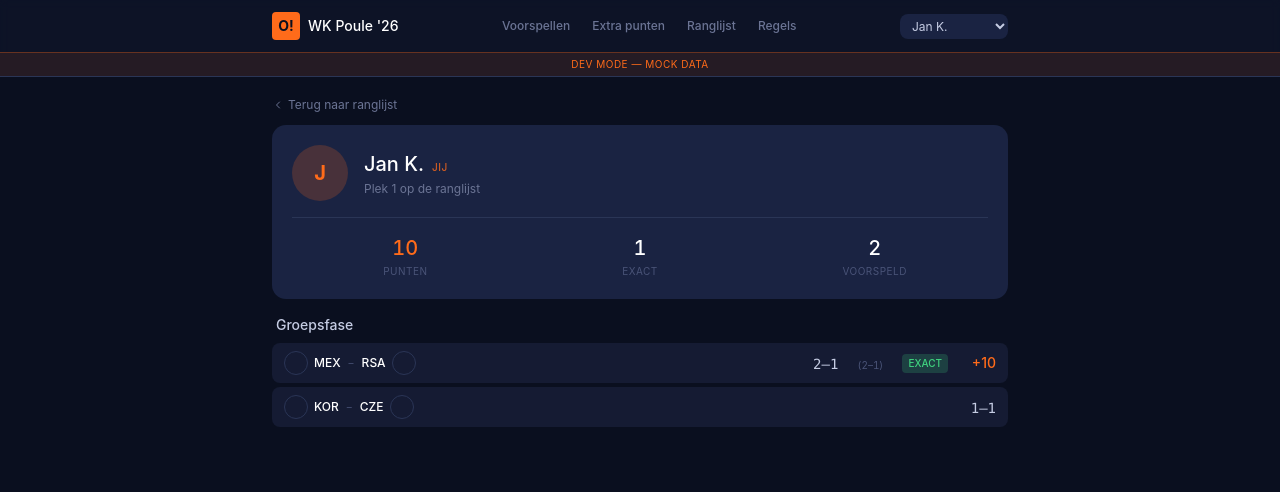
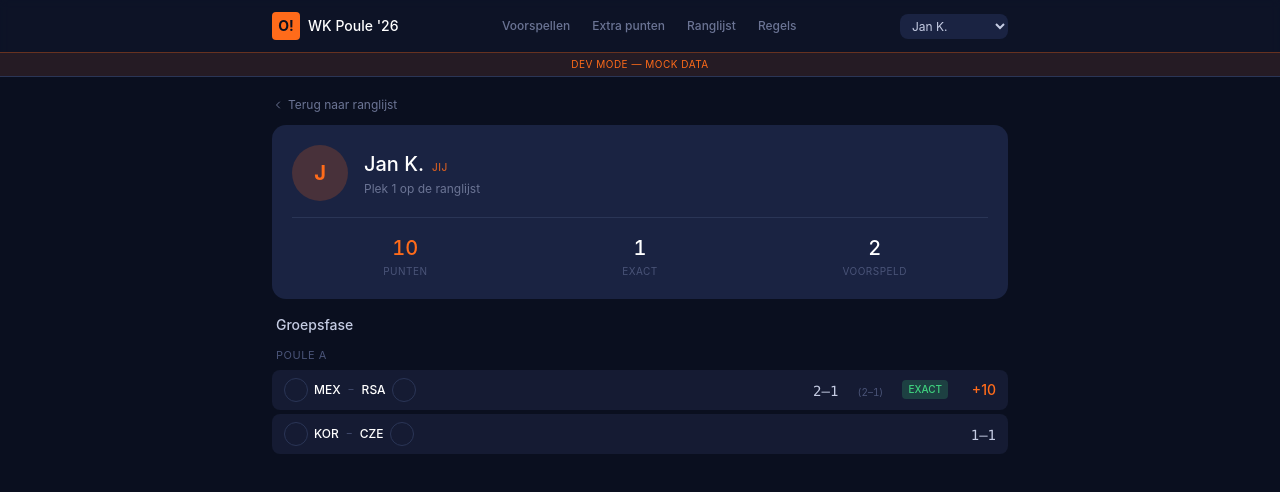
Before and after one commit to Guidoznl/OMG-WK-POULE-TEST, a Next.js app: page /speler/user-jan in a window 1280 px wide. Shown: the top 492 px of the page. Built offline with nearby package versions, Linux system fonts and the light colour scheme.

Commit message:
Refactor prediction grouping by stage and group
Grouped predictions by stage and, for group stage, by group label while maintaining chronological order within each group.

```diff
--- a/app/speler/[id]/page.tsx
+++ b/app/speler/[id]/page.tsx
@@ -56,16 +56,45 @@ export default function PlayerProfilePage() {
     return map
   }, [stages])
 
-  // Groepeer voorspellingen per fase
+  // Groepeer voorspellingen per fase. Binnen de groepsfase (stage_id 1) ook
+  // nog eens per poule (group_label), met behoud van chronologie binnen elke poule.
   const grouped = useMemo(() => {
-    const groups = new Map<number, PlayerPrediction[]>()
+    // Eerst per fase
+    const byStage = new Map<number, PlayerPrediction[]>()
     for (const p of predictions) {
-      if (!groups.has(p.stage_id)) groups.set(p.stage_id, [])
-      groups.get(p.stage_id)!.push(p)
+      if (!byStage.has(p.stage_id)) byStage.set(p.stage_id, [])
+      byStage.get(p.stage_id)!.push(p)
     }
-    return Array.from(groups.entries())
+
+    return Array.from(byStage.entries())
       .sort(([a], [b]) => a - b)
-      .map(([stageId, preds]) => ({ stageId, preds }))
+      .map(([stageId, preds]) => {
+        // Heeft deze fase poule-labels? (groepsfase wel, knockout niet)
+        const hasGroups = preds.some(p => p.group_label)
+
+        if (!hasGroups) {
+          // Geen poules: gewoon één lijst, chronologisch
+          return {
+            stageId,
+            subGroups: [{ label: null as string | null, preds: [...preds].sort(byKickoff) }],
+          }
+        }
+
+        // Wel poules: groepeer per group_label
+        const byGroup = new Map<string, PlayerPrediction[]>()
+        for (const p of preds) {
+          const key = p.group_label || 'Overig'
+          if (!byGroup.has(key)) byGroup.set(key, [])
+          byGroup.get(key)!.push(p)
+        }
+        const subGroups = Array.from(byGroup.entries())
+          .sort(([a], [b]) => a.localeCompare(b)) // Group A, B, C...
+          .map(([label, gPreds]) => ({
+            label,
+            preds: [...gPreds].sort(byKickoff),
+          }))
+        return { stageId, subGroups }
+      })
   }, [predictions])
 
   if (loading) {
@@ -127,21 +156,33 @@ export default function PlayerProfilePage() {
           </div>
         </div>
 
-        {/* Voorspellingen per fase */}
+        {/* Voorspellingen per fase, binnen groepsfase per poule */}
         {grouped.length === 0 ? (
           <p className="text-ink-400 text-sm text-center py-12">
             {isMe ? 'Je hebt nog geen voorspellingen ingediend.' : 'Deze speler heeft nog geen voorspellingen ingediend.'}
           </p>
         ) : (
-          <div className="space-y-5">
-            {grouped.map(({ stageId, preds }) => (
+          <div className="space-y-6">
+            {grouped.map(({ stageId, subGroups }) => (
               <div key={stageId}>
-                <h2 className="font-display text-sm font-medium text-ink-200 mb-2 px-1">
+                <h2 className="font-display text-sm font-medium text-ink-200 mb-3 px-1">
                   {stageName.get(stageId) || `Fase ${stageId}`}
                 </h2>
-                <div className="space-y-1">
-                  {preds.map(p => (
-                    <PlayerPredictionRow key={p.match_id} pred={p} />
+                <div className="space-y-4">
+                  {subGroups.map((sub, idx) => (
+                    <div key={sub.label ?? idx}>
+                      {/* Poule-label (alleen als er poules zijn) */}
+                      {sub.label && (
+                        <h3 className="text-[11px] tracking-wider uppercase text-ink-500 mb-1.5 px-1">
+                          {dutchGroupLabel(sub.label)}
+                        </h3>
+                      )}
+                      <div className="space-y-1">
+                        {sub.preds.map(p => (
+                          <PlayerPredictionRow key={p.match_id} pred={p} />
+                        ))}
+                      </div>
+                    </div>
                   ))}
                 </div>
               </div>
@@ -151,6 +192,11 @@ export default function PlayerProfilePage() {
       </main>
     </>
   )
+}
+
+// "Group A" → "Poule A"
+function dutchGroupLabel(label: string): string {
+  return label.replace(/^Group\s+/i, 'Poule ')
 }
 
 function StatBlock({ value, label, accent }: { value: number; label: string; accent?: boolean }) {
@@ -218,3 +264,8 @@ function BackIcon() {
     </svg>
   )
 }
+
+// Sorteer voorspellingen chronologisch op kickoff-tijd
+function byKickoff(a: PlayerPrediction, b: PlayerPrediction): number {
+  return new Date(a.kickoff_ams).getTime() - new Date(b.kickoff_ams).getTime()
+}
```
